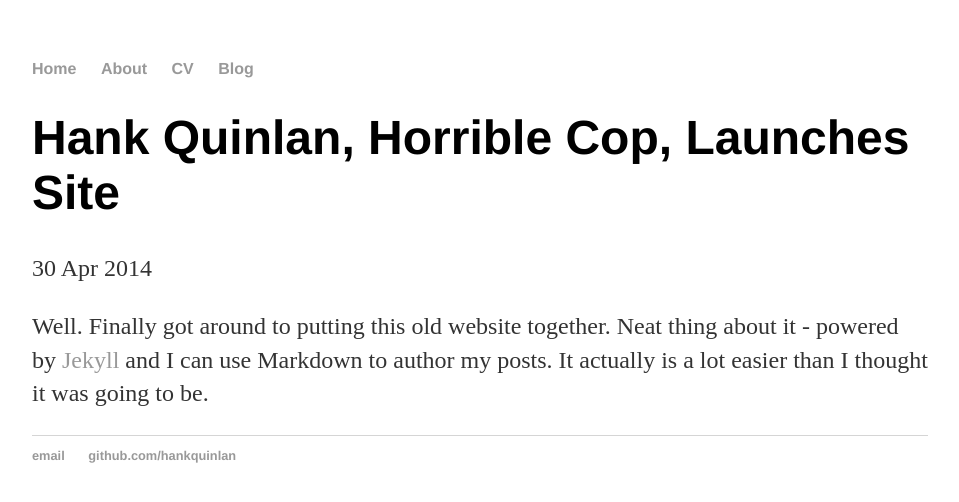
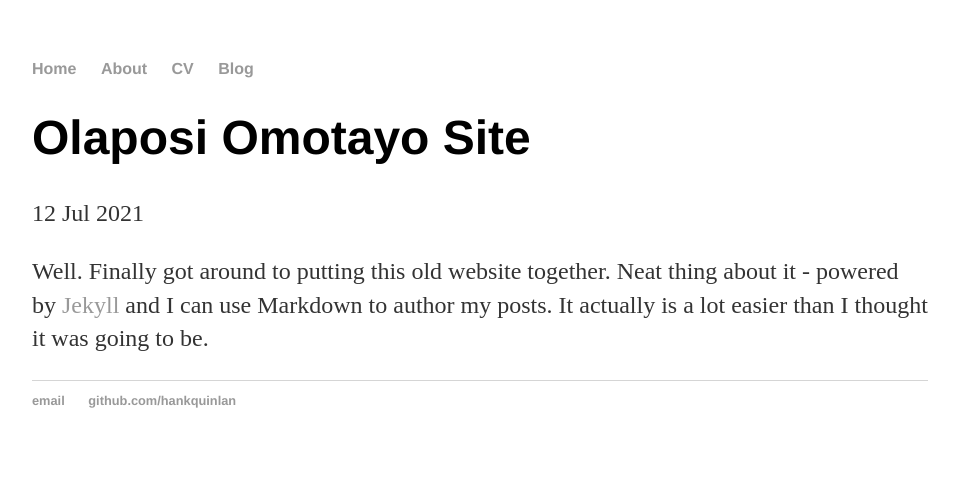
Before and after one commit to Digital-sam/Digital-sam.github.io, a Jekyll site: the page built from _posts/2014-04-30-hank-quinlan-site-launched.md, in a window 1280 px wide. Shown: the top 502 px of the page, without its empty margins (160-1119 px from the left). Built offline with Jekyll 4.4.1, drawn with Linux system fonts in a browser that asks for light colours.

Commit message:
Update 2014-04-30-hank-quinlan-site-launched.md

```diff
--- a/_posts/2014-04-30-hank-quinlan-site-launched.md
+++ b/_posts/2014-04-30-hank-quinlan-site-launched.md
@@ -1,7 +1,7 @@
 ---
 layout: post
-title: "Hank Quinlan, Horrible Cop, Launches Site"
-date: 2014-04-30
+title: "Olaposi Omotayo Site"
+date: 2021-07-12
 ---
 
 Well. Finally got around to putting this old website together. Neat thing about it - powered by [Jekyll](http://jekyllrb.com) and I can use Markdown to author my posts. It actually is a lot easier than I thought it was going to be.
```
